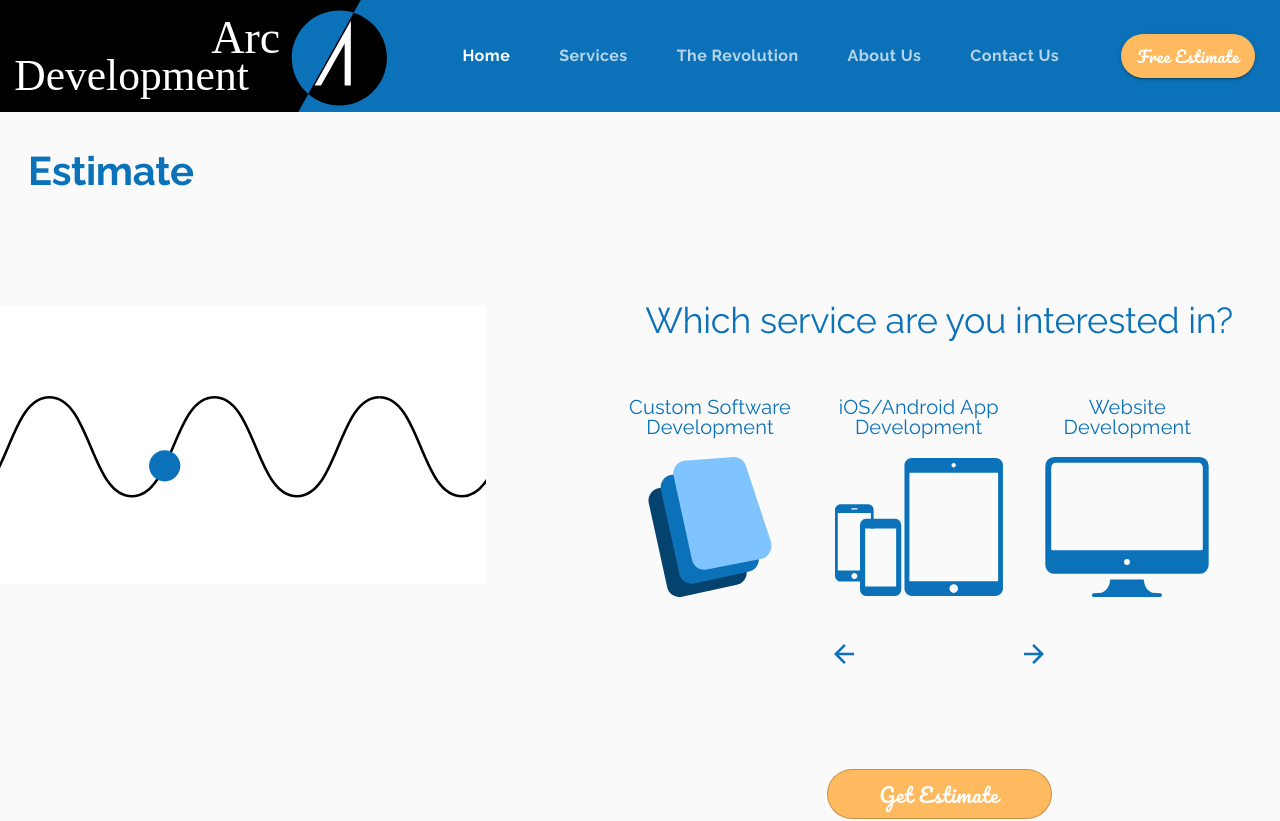
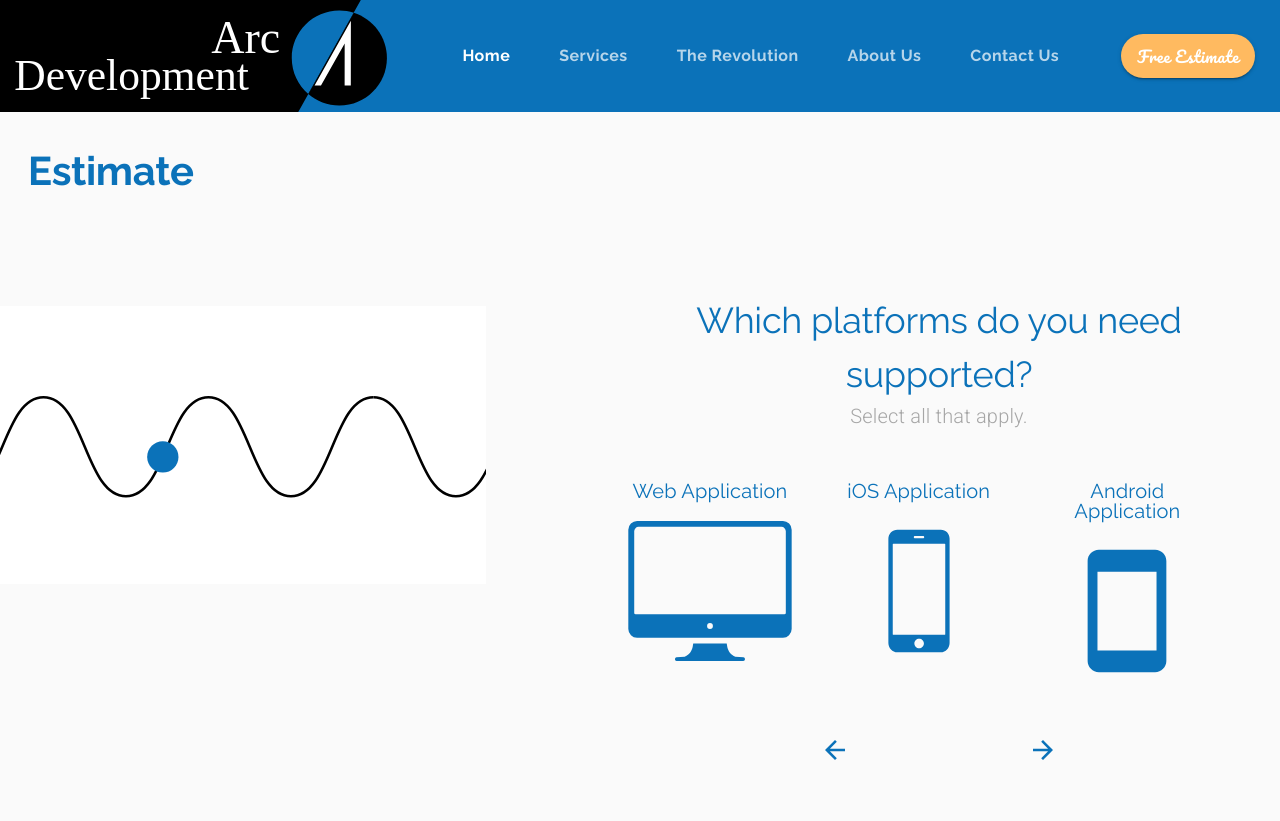
Before and after one commit to sudo-ditto/arcdevelopment-mui, a React (Create React App) app: page /#/estimate in a window 1280 px wide. Shown: the top 821 px of the page. Built offline with nearby package versions, Linux system fonts and the light colour scheme.

Commit message:
Added dynamic questions

```diff
--- a/package.json
+++ b/package.json
@@ -10,6 +10,7 @@
     "@testing-library/jest-dom": "^5.14.1",
     "@testing-library/react": "^11.2.7",
     "@testing-library/user-event": "^12.8.3",
+    "lodash": "^4.17.21",
     "react": "^17.0.2",
     "react-dom": "^17.0.2",
     "react-lottie": "^1.2.3",
--- a/src/pages/Estimate.js
+++ b/src/pages/Estimate.js
@@ -1,10 +1,11 @@
-import React from 'react';
+import React, { useState } from 'react';
 import Lottie from 'react-lottie';
 import { makeStyles, useTheme } from '@material-ui/core/styles';
 import Grid from '@material-ui/core/Grid';
 import Typography from '@material-ui/core/Typography';
 import Button from '@material-ui/core/Button';
 import IconButton from '@material-ui/core/IconButton';
+import { cloneDeep } from 'lodash';
 
 import check from '../assets/check.svg';
 import send from '../assets/send.svg';
@@ -308,9 +309,16 @@
     }
 ];
 
+const newQuestions = cloneDeep(defaultQuestions);
+newQuestions[0].options[0].selected = true;
+
+
 const Estimate = () => {
     const classes = useStyles();
     const theme = useTheme();
+
+    // const [questions, setQuestions] = useState(defaultQuestions);
+    const [questions, setQuestions] = useState(softwareQuestions);
 
     const defaultOptions = {
         loop: true,
@@ -320,6 +328,30 @@
             preserveAspectRatio: 'xMidYMid slice'
         }
     };
+
+    const nextQuestion = () => {
+        const newQuestions = cloneDeep(questions);
+        const currentlyActive = newQuestions.filter(question => question.active);
+        const activeIndex = currentlyActive[0].id - 1;
+        const nextIndex = activeIndex + 1;
+
+        newQuestions[activeIndex] = { ...currentlyActive[0], active: false };
+        newQuestions[nextIndex] = { ...newQuestions[nextIndex], active: true };
+
+        setQuestions(newQuestions);
+    }
+
+    const previousQuestion = () => {
+        const newQuestions = cloneDeep(questions);
+        const currentlyActive = newQuestions.filter(question => question.active);
+        const activeIndex = currentlyActive[0].id - 1;
+        const nextIndex = activeIndex - 1;
+
+        newQuestions[activeIndex] = { ...currentlyActive[0], active: false };
+        newQuestions[nextIndex] = { ...newQuestions[nextIndex], active: true };
+
+        setQuestions(newQuestions);
+    }
 
     return (
         <Grid container direction="row">
@@ -332,46 +364,39 @@
                 </Grid>
             </Grid>
             <Grid item container direction="column" lg alignItems="center" style={{ marginRight: "2em", marginBottom: "25em" }}>
-                {defaultQuestions.filter(question => question.active).map((question, index) => (
+                {questions.filter(question => question.active).map((question, index) => (
                     <React.Fragment key={index}>
                         <Grid item>
                             <Typography variant="h2" align="center" style={{ fontWeight: 500, marginTop: "5em", fontSize: "2.25rem" }}>{question.title}</Typography>
-                            <Typography variant="body1" align="center" style={{  marginBottom: "2.5em"}} gutterBottom>{question.subtitle}</Typography>
+                            <Typography variant="body1" align="center" style={{ marginBottom: "2.5em" }} gutterBottom>{question.subtitle}</Typography>
+                        </Grid>
+                        <Grid item container>
+                            {question.options.map(option => (
+
+                                <Grid item container direction="column" md >
+                                    <Grid item style={{ maxWidth: "12em" }}>
+                                        <Typography variant="h6" align="center" style={{ marginBottom: "1em" }}>{option.title}</Typography>
+                                        <Typography variant="caption" align="center" style={{ marginBottom: "1em" }}>{option.subtitle}</Typography>
+                                    </Grid>
+                                    <Grid item>
+                                        <img src={option.icon} alt={option.iconAlt} className={classes.icon} />
+                                    </Grid>
+                                </Grid>
+                            ))}
                         </Grid>
                     </React.Fragment>
                 ))}
-                <Grid item container>
-                    <Grid item container direction="column" md >
-                        <Grid item style={{ maxWidth: "12em" }}>
-                            <Typography variant="h6" align="center" style={{ marginBottom: "1em" }}>Custom Software Development</Typography>
-                        </Grid>
-                        <Grid item>
-                            <img src={software} alt="Three floating screens" className={classes.icon} />
-                        </Grid>
-                    </Grid>
-                    <Grid item container direction="column" md>
-                        <Grid item style={{ maxWidth: "12em" }}>
-                            <Typography variant="h6" align="center" style={{ marginBottom: "1em" }}>iOS/Android App Development</Typography>
-                        </Grid>
-                        <Grid item>
-                            <img src={mobile} alt="Phones and tablet outline" className={classes.icon} />
-                        </Grid>
-                    </Grid>
-                    <Grid item container direction="column" md>
-                        <Grid item style={{ maxWidth: "12em" }} >
-                            <Typography variant="h6" align="center" style={{ marginBottom: "1em" }}>Website Development</Typography>
-                        </Grid>
-                        <Grid item>
-                            <img src={website} alt="Computer outline" className={classes.icon} />
-                        </Grid>
-                    </Grid>
-                </Grid>
-                <Grid item container justifyContent="space-between" style={{ width: "15em", marginTop: "3em" }}>
+
+                <Grid item container justifyContent="space-between" style={{ width: "18em", marginTop: "3em" }}>
                     <Grid item>
-                        <img src={backArrow} alt="Previous question" />
+                        <IconButton onClick={previousQuestion}>
+                            <img src={backArrow} alt="Previous question" />
+                        </IconButton>
                     </Grid>
                     <Grid item>
-                        <img src={forwardArrow} alt="Next question" />
+                        <IconButton onClick={nextQuestion}>
+                            <img src={forwardArrow} alt="Next question" />
+                        </IconButton>
                     </Grid>
                 </Grid>
                 <Grid item>
```
Also changed, not shown: 1 other file (tests, documents, lock files or other folders).
